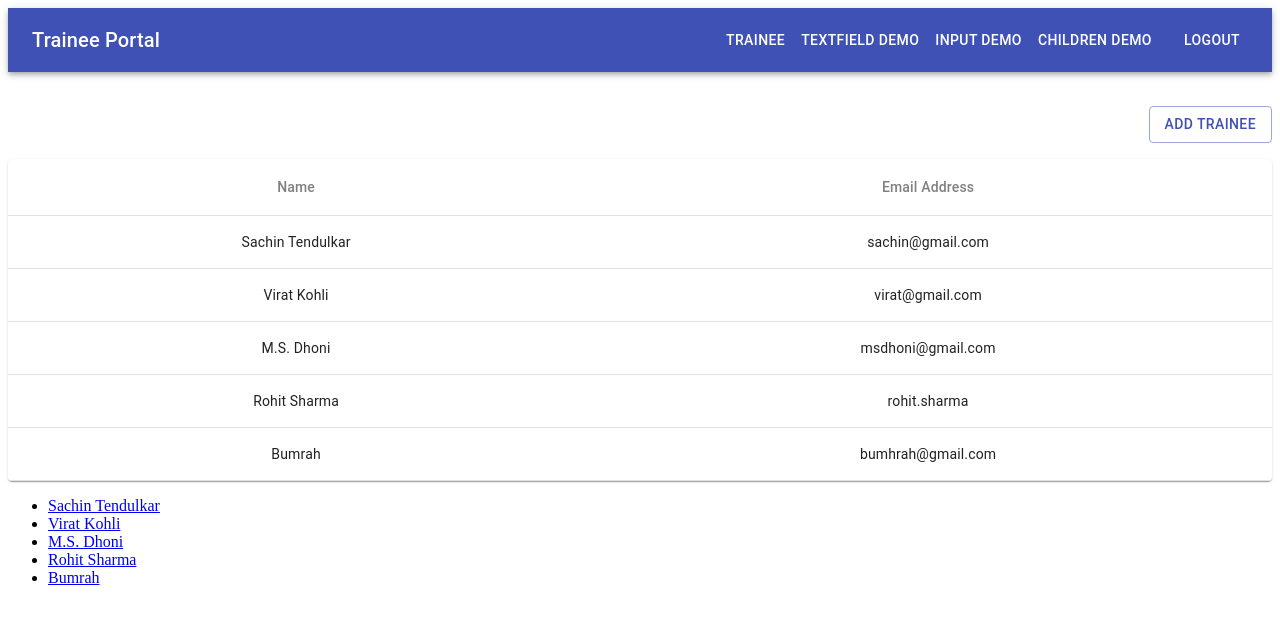
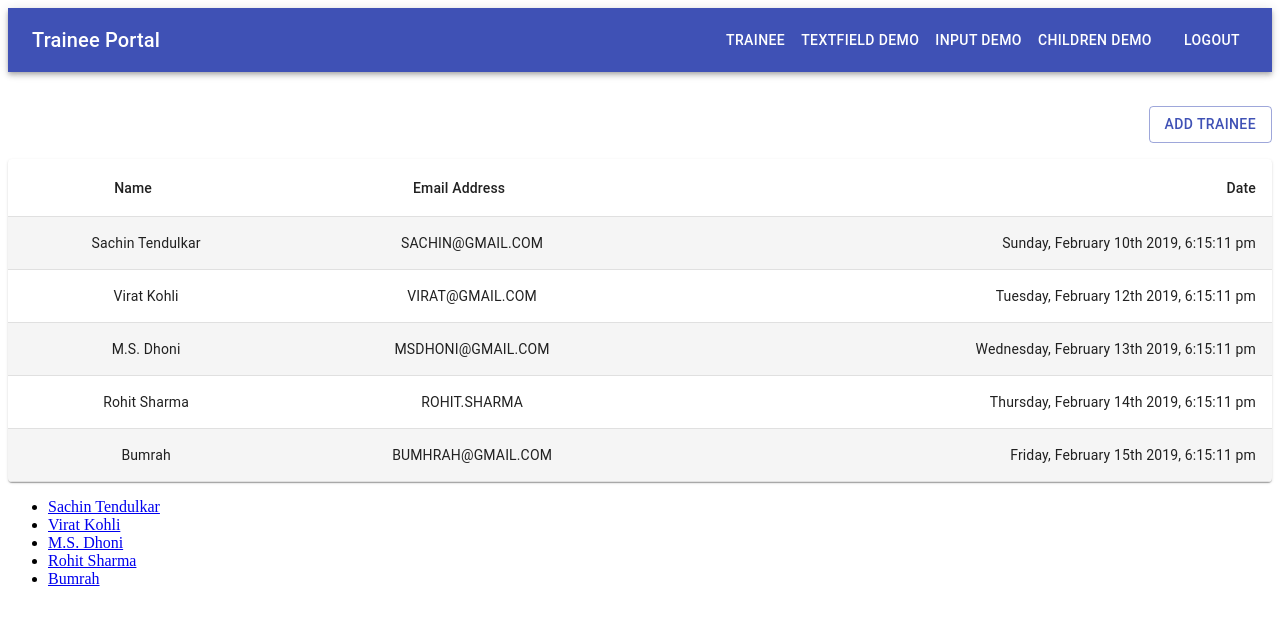
Before and after one commit to chandramfp/javascript-client, a React (Create React App) app: page /Trainee in a window 1280 px wide. Shown: the top 624 px of the page. Built offline with nearby package versions, Linux system fonts and the light colour scheme.

Commit message:
feat add feature/41074

```diff
--- a/src/components/Table/Table.jsx
+++ b/src/components/Table/Table.jsx
@@ -1,6 +1,5 @@
-
 import React from 'react';
-import { makeStyles } from '@material-ui/core/styles';
+import { withStyles, makeStyles } from '@material-ui/core/styles';
 import Table from '@material-ui/core/Table';
 import TableBody from '@material-ui/core/TableBody';
 import TableCell from '@material-ui/core/TableCell';
@@ -8,61 +7,93 @@ import TableContainer from '@material-ui/core/TableContainer';
 import TableHead from '@material-ui/core/TableHead';
 import TableRow from '@material-ui/core/TableRow';
 import Paper from '@material-ui/core/Paper';
+import TableSortLabel from '@material-ui/core/TableSortLabel';
 import PropTypes from 'prop-types';
+
+const StyledTableCell = withStyles((theme) => ({
+  head: {
+    backgroundColor: theme.palette.common.black,
+    color: theme.palette.common.white,
+  },
+  body: {
+    fontSize: 14,
+  },
+}))(TableCell);
+
+const StyledTableRow = withStyles((theme) => ({
+  root: {
+    '&:nth-of-type(odd)': {
+      backgroundColor: theme.palette.action.hover,
+    },
+  },
+}))(TableRow);
+
 
 const useStyles = makeStyles({
   table: {
-    minWidth: 650,
-  },
-  column: {
-    color: 'grey',
+    minWidth: 700,
   },
 });
 
-const SimpleTable = (props) => {
-  const { id, data, columns } = props;
+export default function CustomizedTables(props) {
+  const {
+    id, data, columns, onSelect, order, orderBy, onSort,
+  } = props;
   const classes = useStyles();
-
   return (
     <TableContainer component={Paper}>
-      <Table className={classes.table} aria-label="simple table">
+      <Table className={classes.table} aria-label="customized table">
         <TableHead>
           <TableRow>
             {
-              columns && columns.length && columns.map(({ align, label }) => (
+              columns && columns.length && columns.map(({ align, label, field }) => (
                 <TableCell align={align} className={classes.column}>
-                  {label}
+                  <TableSortLabel
+                    align={align}
+                    active={orderBy === field}
+                    direction={orderBy === field ? order : 'asc'}
+                    onClick={onSort(field)}
+                  >
+                    {label}
+                  </TableSortLabel>
                 </TableCell>
               ))
             }
           </TableRow>
         </TableHead>
         <TableBody>
-          {
-            data.map((element) => (
-              <TableRow key={element[id]}>
-                {
-                  columns && columns.length && columns.map(({ field, align }) => (
+          {data.map((element) => (
+            <StyledTableRow hover key={element[id]}>
+              {
+                columns && columns.length && columns.map(({ field, align, format }) => (
 
-                    <TableCell align={align} component="th" scope="row">
-                      {element[field]}
-                    </TableCell>
-                  ))
-                }
-              </TableRow>
-            ))
-          }
+                  <StyledTableCell onClick={(event) => onSelect(event, element.name)} align={align} component="th" scope="row">
+                    {format !== undefined ? format(element[field]) : element[field]}
+                  </StyledTableCell>
+
+                ))
+              }
+            </StyledTableRow>
+          ))}
         </TableBody>
       </Table>
     </TableContainer>
   );
+}
+
+
+CustomizedTables.propTypes = {
+  id: PropTypes.string.isRequired,
+  columns: PropTypes.arrayOf(PropTypes.object).isRequired,
+  data: PropTypes.arrayOf(PropTypes.object).isRequired,
+  onSelect: PropTypes.func.isRequired,
+  onSort: PropTypes.func.isRequired,
+  orderBy: PropTypes.string,
+  order: PropTypes.oneOf(['asc', 'desc']),
 };
 
 
-SimpleTable.propTypes = {
-  id: PropTypes.string.isRequired,
-  columns: PropTypes.arrayOf(PropTypes.object).isRequired,
-  data: PropTypes.arrayOf(PropTypes.object).isRequired,
+CustomizedTables.defaultProps = {
+  orderBy: '',
+  order: 'asc',
 };
-
-export default SimpleTable;
--- a/src/pages/Trainee/TraineeList.jsx
+++ b/src/pages/Trainee/TraineeList.jsx
@@ -6,6 +6,7 @@ import { withStyles } from '@material-ui/core/styles';
 import AddDialog from './components/AddDialog/AddDialog';
 import trainee from './data/trainee';
 import { TableComponent } from '../../components/index';
+import getDateFormatted from './helper';
 
 
 const useStyles = (theme) => ({
@@ -22,6 +23,9 @@ class Trainee extends Component {
 
     this.state = {
       open: false,
+      selected: '',
+      orderBy: '',
+      order: 'asc',
     };
   }
 
@@ -34,8 +38,21 @@ class Trainee extends Component {
     this.setState({ open: false }, () => { console.log(data); });
   };
 
+  handleSelect = (event, data) => {
+    this.setState({ selected: event.target.value }, () => console.log(data));
+  };
+
+  handleSort = (field) => (event) => {
+    const { order } = this.state;
+    this.setState({
+      orderBy: field,
+      order: order === 'asc' ? 'desc' : 'asc',
+    });
+  }
+
+
   render() {
-    const { open } = this.state;
+    const { open, order, orderBy } = this.state;
     const { classes } = this.props;
 
     return (
@@ -59,9 +76,20 @@ class Trainee extends Component {
                 field: 'email',
                 label: 'Email Address',
                 align: 'center',
+                format: (value) => value && value.toUpperCase(),
+              },
+              {
+                field: 'createdAt',
+                label: 'Date',
+                align: 'right',
+                format: getDateFormatted,
               },
             ]
           }
+          orderBy={orderBy}
+          order={order}
+          onSort={this.handleSort}
+          onSelect={this.handleSelect}
         />
         <AddDialog
           onClose={() => this.openDialog(false)}
```
